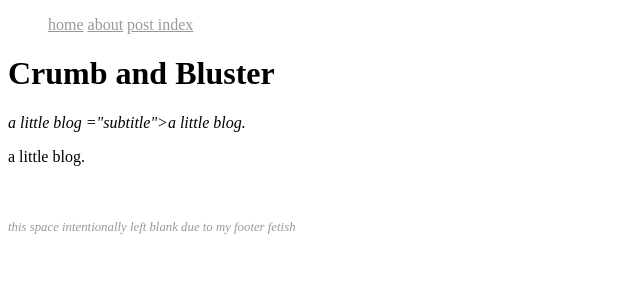
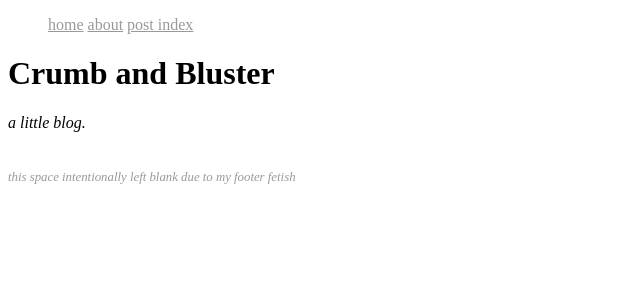
Before and after one commit to crumbandbluster/crumbandbluster.github.io, a Jekyll site: the page built from index.html, in a window 1280 px wide. Shown: the top 300 px of the page, without its empty margins (0-640 px from the left). Built offline with Jekyll 4.4.1, drawn with Linux system fonts in a browser that asks for light colours.

Commit message:
subtitle

```diff
--- a/index.html
+++ b/index.html
@@ -4,6 +4,5 @@ title: Crumb and Bluster
 ---
 <div class="blurb">
     <h1>Crumb and Bluster</h1>
-    <div class="subtitle">a little blog ="subtitle">a little blog.</div>
-    <p>a little blog.</p>
+    <div class="subtitle">a little blog.</div>
 </div><!-- /.blurb -->
```
